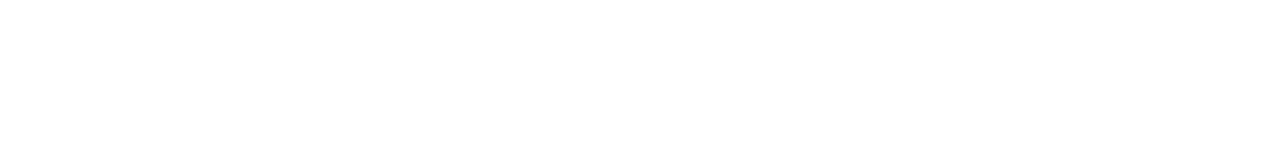
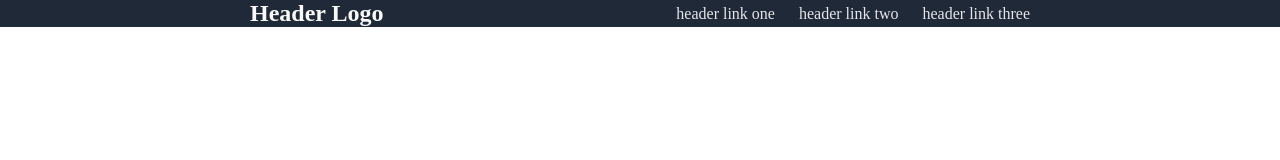
Before and after one commit to for-ag/Landing-Page, a plain HTML site: page index.html in a window 1280 px wide. Drawn offline with Linux system fonts and the light colour scheme.

Commit message:
Header draft completed

```diff
--- a/index.html
+++ b/index.html
@@ -3,9 +3,17 @@
 <head>
     <meta charset="UTF-8">
     <meta name="viewport" content="width=device-width, initial-scale=1.0">
-    <title>Document</title>
+    <title>Landing Page</title>
+    <link rel="stylesheet" href="style.css">
 </head>
 <body>
-
+    <header>
+        <h3 class="logo">Header Logo</h3>
+        <nav class="nav_links">
+            <li>header link one</li>
+            <li>header link two</li>
+            <li>header link three</li>
+        </nav>
+    </header>
 </body>
 </html>
--- a/style.css
+++ b/style.css
@@ -0,0 +1,31 @@
+body * {
+
+}
+
+* {
+    box-sizing: border-box;
+    margin: 0;
+}
+
+header {
+    display: flex;
+    background-color: #1F2937;
+    align-items: center;
+    margin-left: 0px;
+}
+
+.logo {
+    font-size: 24px;
+    color: #f9faf8;
+    margin-left: 250px;
+}
+
+.nav_links {
+    display: flex;
+    color: #E5E7EB;
+    flex-grow: 1;
+    justify-content: flex-end;
+    gap: 24px;
+    margin-right: 250px;
+    list-style-type: none;
+}
```
